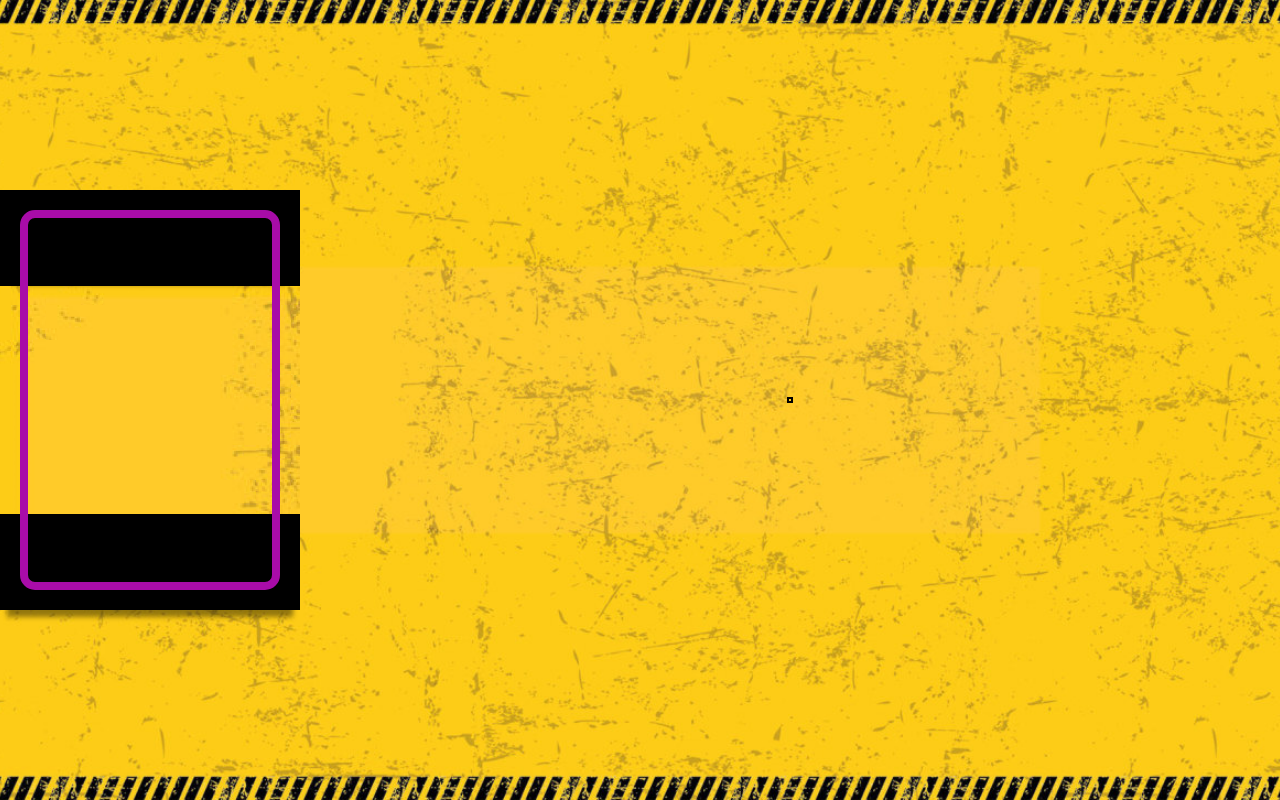
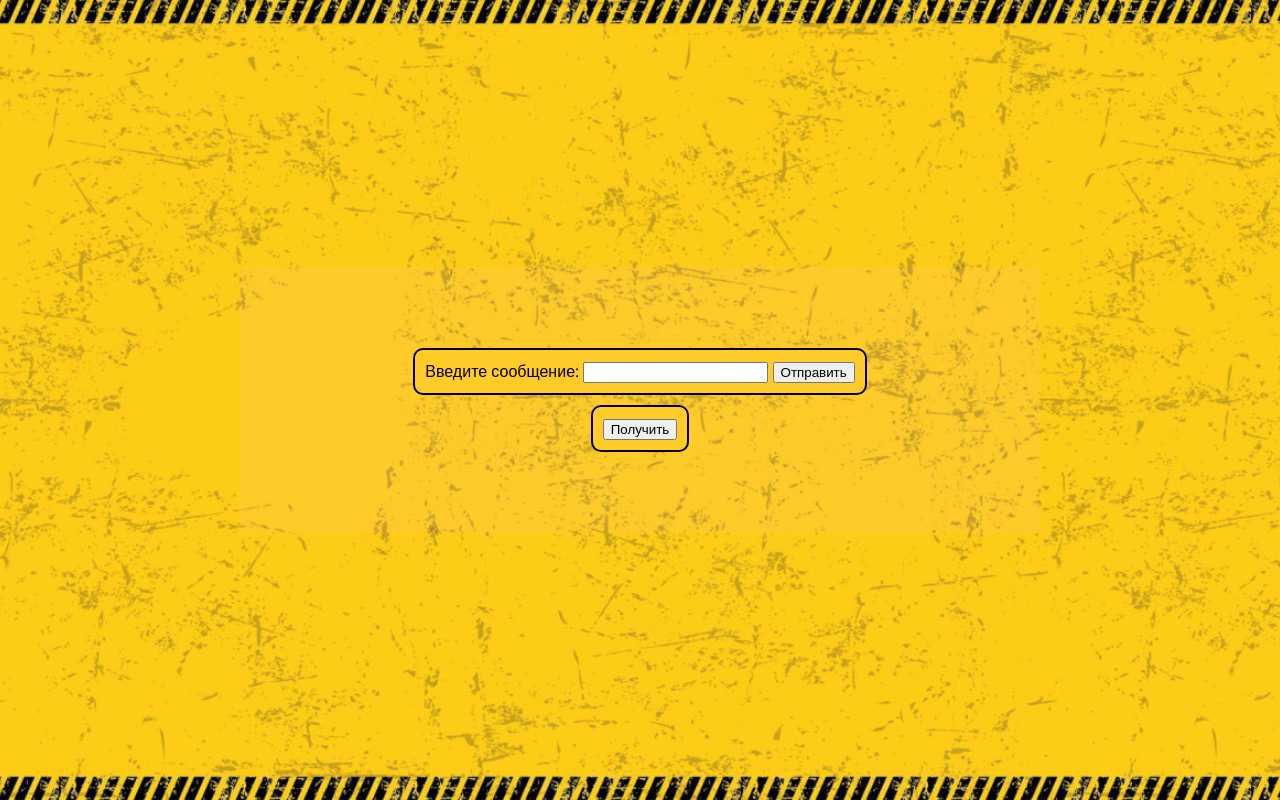
Before and after one commit to tovsmax/bulker, a plain HTML site: page client/index.html in a window 1280 px wide. Drawn offline with nearby package versions, Linux system fonts and the light colour scheme; files that its build step writes are made by us from their sources; files whose address does not match are found by name.

Commit message:
completed basic messenger UI

```diff
--- /dev/null
+++ b/client/assets/css/style.css
@@ -0,0 +1,42 @@
+html {
+  box-sizing: border-box;
+}
+*, *::after, *::before {
+  box-sizing: border-box;
+}
+
+body {
+  margin: 0;
+  height: 100vh;
+
+  background: url(../image/bgs/yellow.jpg) center no-repeat;
+  background-size: cover;
+
+  display: flex;
+  align-items: center;
+  justify-content: center;
+
+  font-family: 'Open Sans', sans-serif;
+}
+
+.wrapper {
+  max-width: 1000px;
+}
+
+.panel {
+  background: #FFCB29;
+  border: black 2px solid;
+  border-radius: 10px;
+
+  margin: 10px auto;
+  padding: 10px;
+  width: fit-content;
+
+  display: list-item;
+  list-style-type: none;
+}
+
+.retrievedMsg {
+  display: list-item;
+  margin: 5px 0;
+}
--- a/client/index.html
+++ b/client/index.html
@@ -4,63 +4,31 @@
   <meta charset="UTF-8">
   <meta http-equiv="X-UA-Compatible" content="IE=edge">
   <meta name="viewport" content="width=device-width, initial-scale=1.0">
+  <title>Стол Ведущего</title>
 
   <link href="https://fonts.googleapis.com/css2?family=Open+Sans:wght@400;700&display=swap" rel="stylesheet">
-  <link rel="stylesheet" href="css/style.css">
-  <link rel="stylesheet" href="css/initGame.css">
-  <link rel="stylesheet" href="css/gameTable.css">
-
-  <link rel="shortcut icon" href="css/images/bunker logos/small bg.jfif" type="image/x-icon">
-  <title>Столик ведущего</title>
+  <link rel="shortcut icon" href="assets/image/icons/bulker_icon.png" type="image/x-icon">
+  <link rel="stylesheet" href="assets/css/style.css">
 </head>
 <body>
-  <div class="container">
-    <div id="initGameCont">
-      <div id="initGameContInner">
-        <div id="initGame">
-          <label class="tableLabel" for="cols">
-            Cols:
-            <input type="number" name="cols" id="cols" class="tableInput" value="3" required>
-          </label>
 
-          <label class="tableLabel" for="rows">
-            Rows:
-            <input type="number" name="rows" id="rows" class="tableInput" value="3" required>
-          </label>
+<div class="wrapper">
+  <div class="msgsPanelsContOuter">
+    <div class="msgsPanelsContInner">
 
-          <input type="submit" id="initGameBtn" class="btn">
-        </div>
+      <div id="sendMessage" class="panel">
+        <label for="">Введите сообщение: <input type="text" id="msgInput"></label>
+        <button id="sendMsgBtn">Отправить</button>
       </div>
-      <div id="initGameContBorder"></div>
+
+      <div id="getMessage" class="panel">
+        <button id="getMsgsBtn">Получить</button>
+      </div>
+
     </div>
+  </div>
+</div>
 
-    <table id="userTable" class="gameTable">
-      <colgroup>
-        <col id="rowHeaders">
-        <!-- <col class="plrCols"> -->
-        <!-- <col class="plrCols"> -->
-        <!-- <col class="plrCols"> -->
-      </colgroup>
-      <tbody>
-        <tr class="colHeaders">
-          <td id="cornerBtns">
-            <div id="presetsBtn" class="cornerBtn"></div>
-            <div id="randPlrPos" class="cornerBtn"></div>
-          </td>
-          <!-- <th class="colHeaderCell"><div class="colHeader tableHeader">col1</div></th>
-          <th class="colHeaderCell"><div class="colHeader tableHeader">col2</div></th>
-          <th class="colHeaderCell"><div class="colHeader tableHeader">col3</div></th> -->
-        </tr>
-        <!-- <tr class="charTypes">
-          <th class="rowHeaderCell"><div class="rowHeader tableHeader">row1</div></th>
-          <td class="charValueCell"><div class="charValue"></div></td>
-          <td class="charValueCell"><div class="charValue"></div></td>
-          <td class="charValueCell"><div class="charValue"></div></td>
-        </tr> -->
-      </tbody>
-    </table>
-  </div>
-
-  <script src="app.js"></script>
+<script src="assets/js/app.js"></script>
 </body>
 </html>
```
Also changed, not shown: client/assets/image/bgs/yellow.jpg (added), client/assets/image/icons/bulker_icon.png (added).
